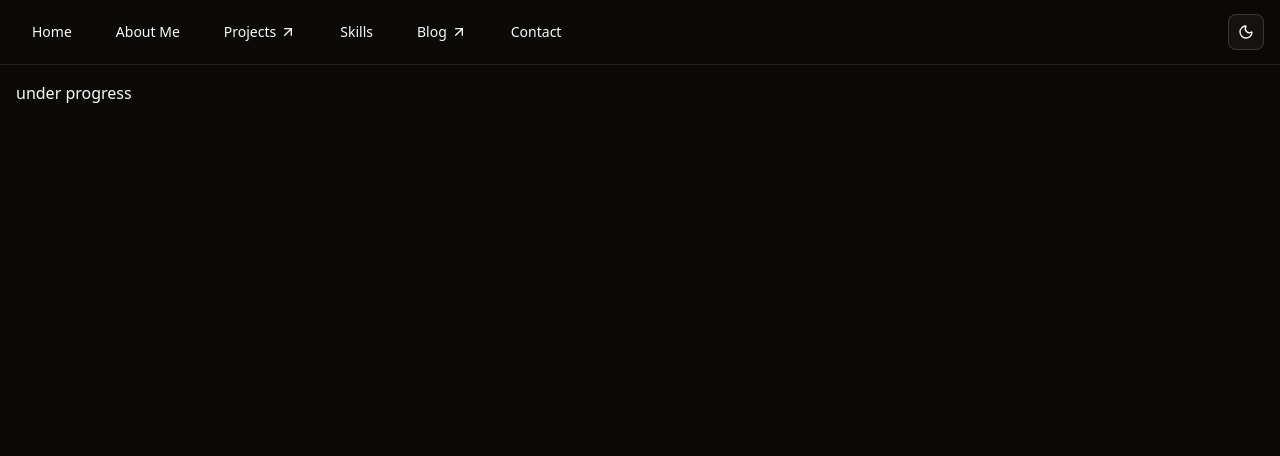
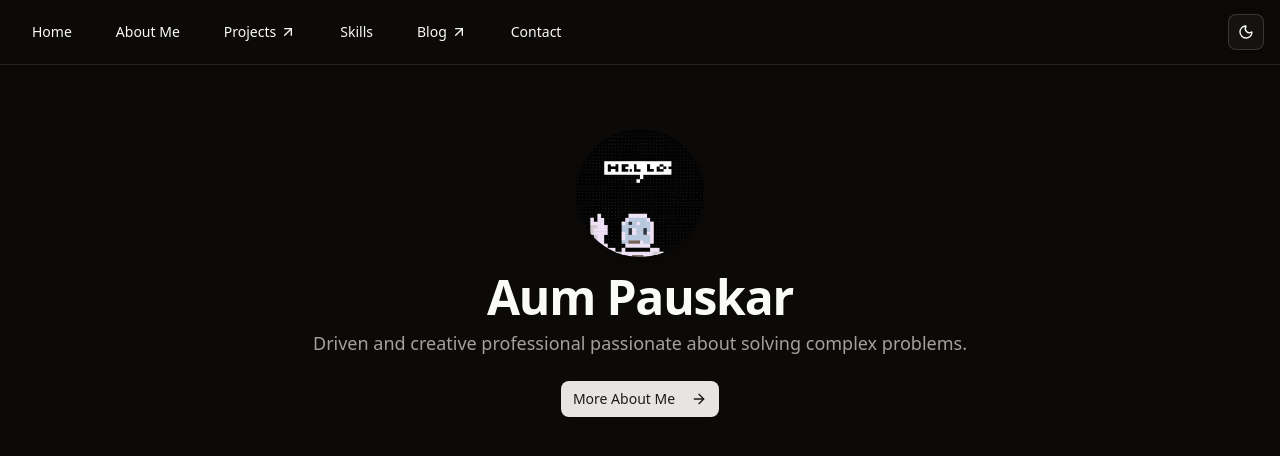
Before and after one commit to AumPauskar/AumPauskar.github.io, a React (Vite) app: page /#/ in a window 1280 px wide. Shown: the top 456 px of the page. Built offline with nearby package versions, Linux system fonts and the light colour scheme.

Commit message:
landing page changed

```diff
--- a/src/App.tsx
+++ b/src/App.tsx
@@ -4,7 +4,7 @@ import { createHashRouter, RouterProvider } from "react-router-dom";
 import { Layout } from "./components/Layout";
 
 // --- Import your Page Components ---
-const HomePage = () => <div><h1>under progress</h1></div>; // Assuming you have a Home Page
+import { HomePage } from "./pages/HomePage";
 import { AboutPage } from "./pages/AboutPage";
 import { ContactPage } from "./pages/ContactPage";
 import { ProjectsPage } from "./pages/ProjectsPage";
--- /dev/null
+++ b/src/pages/HomePage.tsx
@@ -0,0 +1,30 @@
+// src/pages/HomePage.tsx
+
+import { Button } from "@/components/ui/button";
+import { Link } from "react-router-dom";
+import { ArrowRight } from "lucide-react";
+
+export function HomePage() {
+  return (
+    <div className="container mx-auto px-4 py-12 text-center">
+      <img
+        src="/avatar.png"
+        alt="Aum Pauskar"
+        className="w-32 h-32 mx-auto rounded-full shadow-lg"
+      />
+      <h1 className="text-4xl font-bold tracking-tight mt-4 lg:text-5xl">
+        Aum Pauskar
+      </h1>
+      <p className="mt-2 text-lg text-muted-foreground">
+        Driven and creative professional passionate about solving complex problems.
+      </p>
+      <div className="mt-6">
+        <Button asChild>
+          <Link to="/about">
+            More About Me <ArrowRight className="ml-2 h-4 w-4" />
+          </Link>
+        </Button>
+      </div>
+    </div>
+  );
+}
```
Also changed, not shown: public/avatar.png (added).
